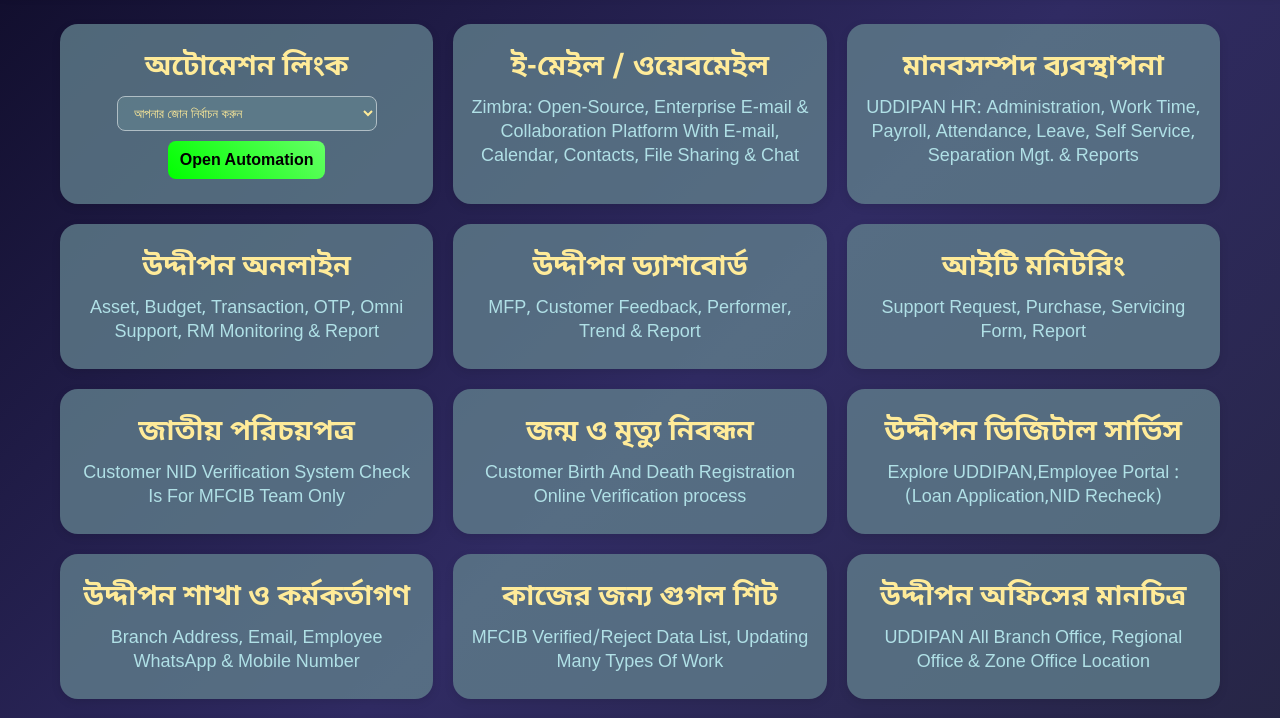
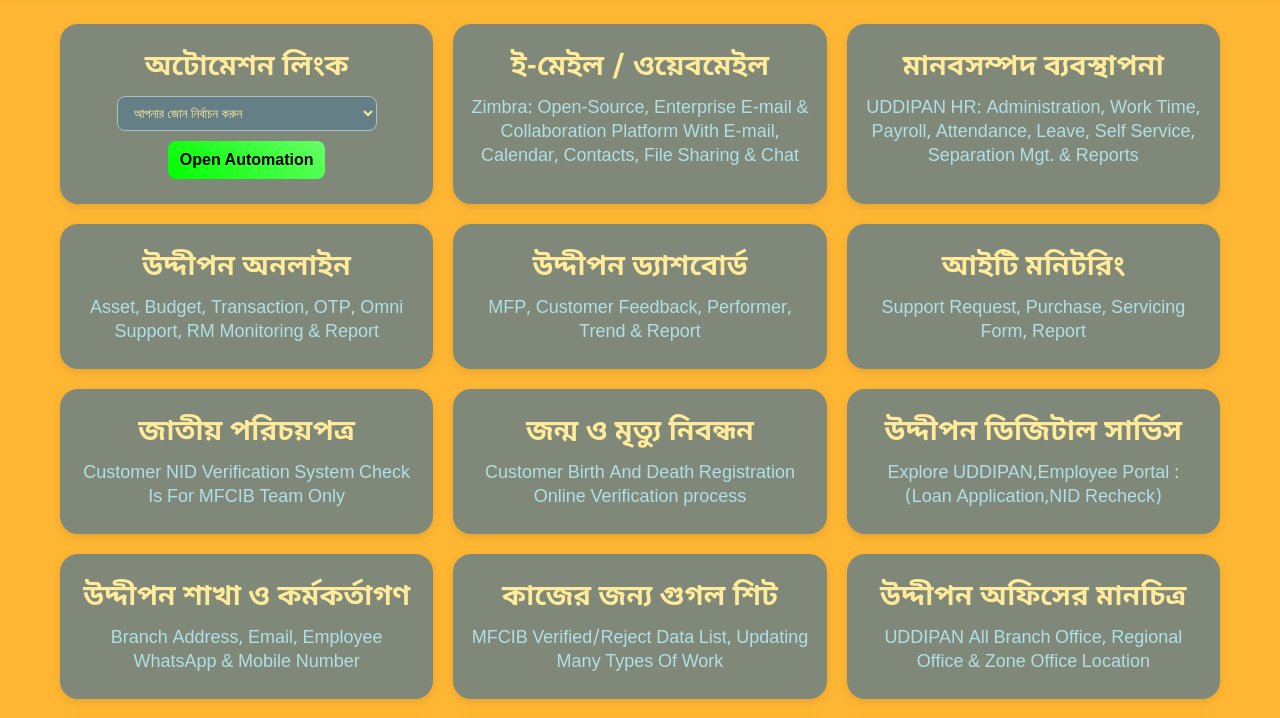
Before and after one commit to bdziaul/Others, a plain HTML site: page index.html in a window 1280 px wide. Shown: the part 106-824 px from the top of the page. Drawn offline with Linux system fonts and the light colour scheme.

Commit message:
Update index.html

```diff
--- a/index.html
+++ b/index.html
@@ -20,7 +20,7 @@
 *{margin:0;padding:0;box-sizing:border-box;}
 body{
   font-family:"Noto Sans Bengali",sans-serif;
-  background:linear-gradient(135deg,#0f0c29,#302b63,#24243e);
+  background:rgba(255,165,0,0.8);
   color:#FFEB99;
   text-align:center;
   padding-top:110px;
```
